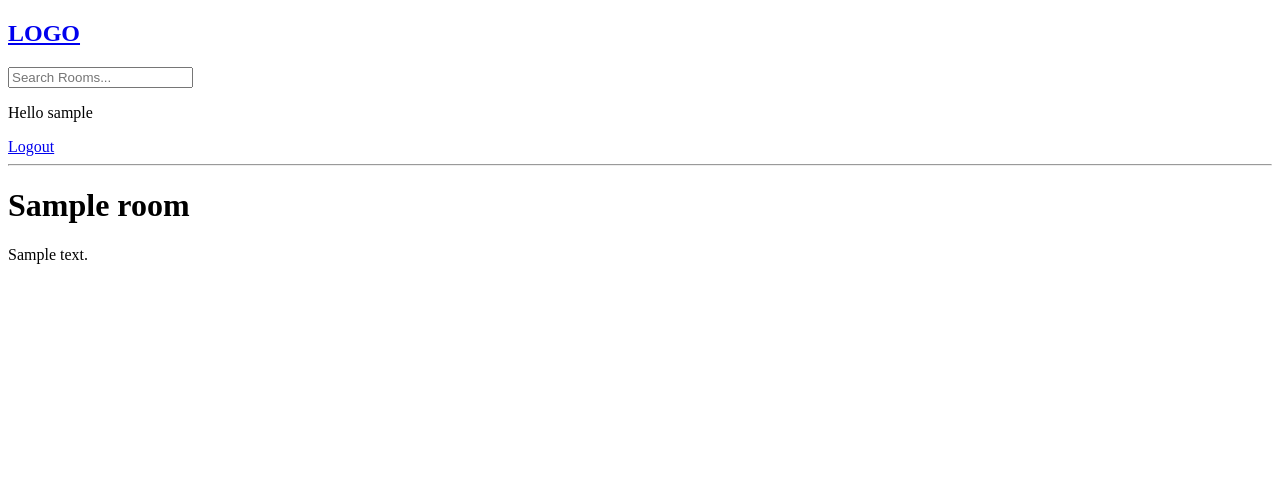
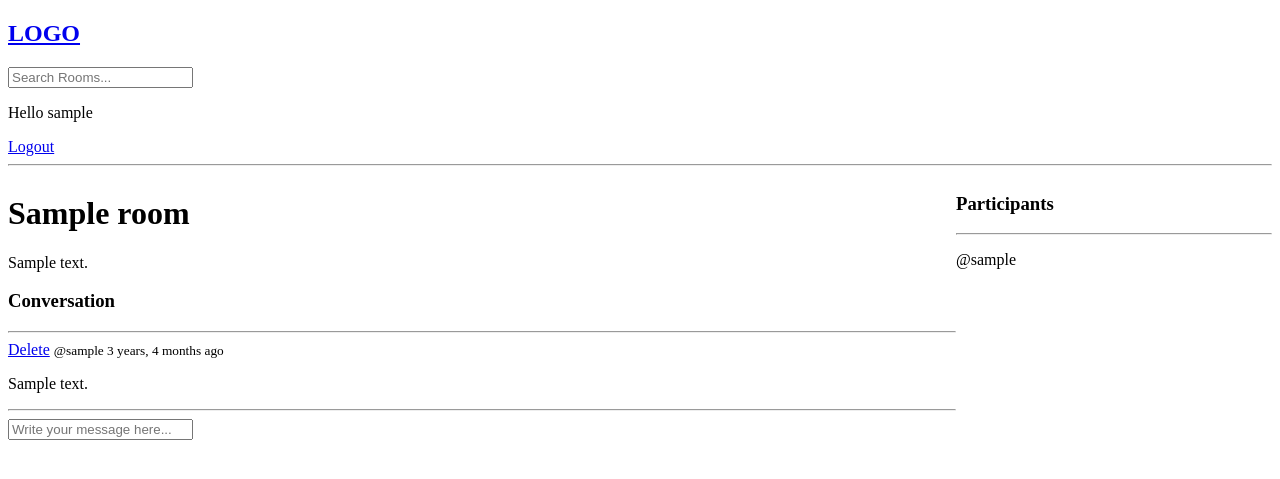
Before and after one commit to LudoLoopsLab/studybud, a Django app: page /room/1/ in a window 1280 px wide. Shown: the top 479 px of the page. Run offline with Django 4.2, Linux system fonts and the light colour scheme; a user stored in the database is signed in; tables that the repository leaves empty hold one stand-in row (values such as "Sample post").

Commit message:
Feat: chat room message CRUD

```diff
--- a/base/models.py
+++ b/base/models.py
@@ -16,7 +16,8 @@ class Room(models.Model):
     topic = models.ForeignKey(Topic, on_delete=models.SET_NULL, null=True)
     name = models.CharField(max_length=200)
     description = models.TextField(null=True, blank=True)
-    # participants =
+    participants = models.ManyToManyField(
+        User, related_name='participants', blank=True)
     updated = models.DateTimeField(auto_now=True)
     created = models.DateTimeField(auto_now_add=True)
 
--- a/base/templates/base/room.html
+++ b/base/templates/base/room.html
@@ -1,6 +1,55 @@
 {% extends 'main.html' %} {% block content %}
 
-<h1>{{room.name}}</h1>
-<p>{{room.description}}</p>
+<style>
+  .room-container {
+    display: grid;
+    grid-template-columns: 3fr 1fr;
+  }
+</style>
 
+<div class="room-container">
+  <div>
+    <h1>{{room.name}}</h1>
+    <p>{{room.description}}</p>
+
+    <div class="comment-wrapper">
+      <h3>Conversation</h3>
+      <hr />
+
+      {% for message in room_messages %}
+      <div>
+        {% if request.user == message.user %}
+        <a href="{% url 'delete-message' message.id %}">Delete</a>
+        {% endif %}
+
+        <small> @{{message.user}} {{message.created|timesince}} ago </small>
+        <p>{{message.body}}</p>
+        <hr />
+      </div>
+      {% endfor %}
+    </div>
+
+    {% if request.user.is_authenticated %}
+    <div class="comment-form">
+      <form action="" method="post">
+        {% csrf_token %}
+        <input
+          type="text"
+          name="body"
+          placeholder="Write your message here..."
+        />
+      </form>
+    </div>
+
+    {% endif %}
+  </div>
+  <div>
+    <h3>Participants</h3>
+    <hr />
+    {% for user in participants %}
+
+    <div class=""><p>@{{user.username}}</p></div>
+    {% endfor %}
+  </div>
+</div>
 {% endblock content %}
--- a/base/urls.py
+++ b/base/urls.py
@@ -12,5 +12,6 @@ urlpatterns = [
 
     path('create-room/', views.createRoom, name='create-room'),
     path('update-room/<str:pk>/', views.updateRoom, name='update-room'),
-    path('delete-room/<str:pk>/', views.deleteRoom, name='delete-room')
+    path('delete-room/<str:pk>/', views.deleteRoom, name='delete-room'),
+    path('delete-message/<str:pk>/', views.deleteMessage, name='delete-message')
 ]
--- a/base/views.py
+++ b/base/views.py
@@ -8,8 +8,9 @@ from django.contrib.auth import authenticate, login, logout
 from django.contrib.auth.forms import UserCreationForm
 
 
-from .models import Room, Topic
+from .models import Room, Topic, Message
 from .forms import RoomForm
+
 # Create your views here.
 
 # rooms = [
@@ -85,7 +86,22 @@ def home(request):
 
 def room(request, pk):
     room = Room.objects.get(id=pk)
-    context = {'room': room}
+
+    # to get all the children
+    room_messages = room.message_set.all().order_by('-created')
+    participants = room.participants.all()
+
+    if request.method == "POST":
+        message = Message.objects.create(
+            user=request.user,
+            room=room,
+            body=request.POST.get('body')
+        )
+        room.participants.add(request.user)
+        return redirect('room', pk=room.id)
+
+    context = {'room': room, 'room_messages': room_messages,
+               'participants': participants}
 
     return render(request, 'base/room.html', context)
 
@@ -134,3 +150,17 @@ def deleteRoom(request, pk):
         return redirect('home')
 
     return render(request, 'base/delete.html', {'obj': room})
+
+
+@login_required(login_url='login')
+def deleteMessage(request, pk):
+    message = Message.objects.get(id=pk)
+
+    if request.user != message.user:
+        return HttpResponse('Your not allowed here!!')
+
+    if request.method == 'POST':
+        message.delete()
+        return redirect('home')
+
+    return render(request, 'base/delete.html', {'obj': message})
```
Also changed, not shown: base/migrations/0003_alter_room_options_room_participants.py (added).
